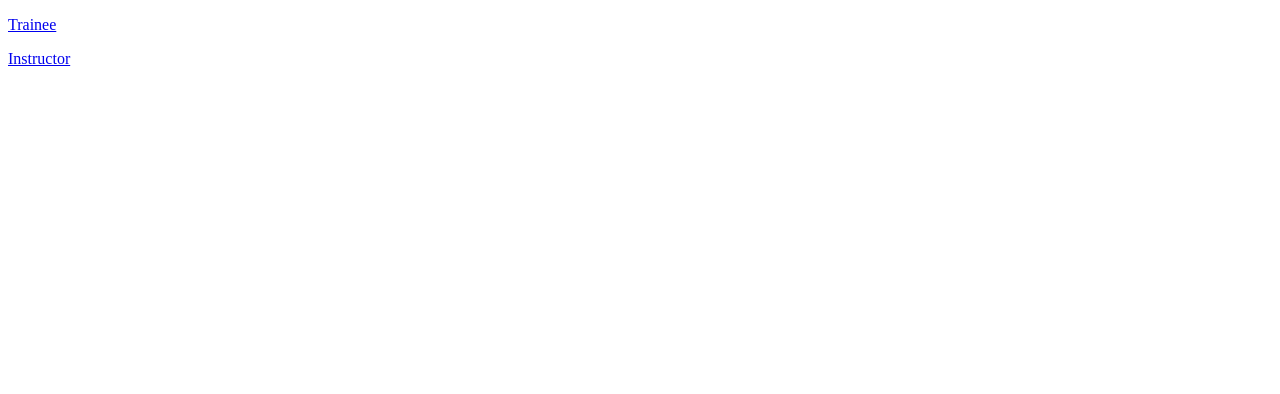
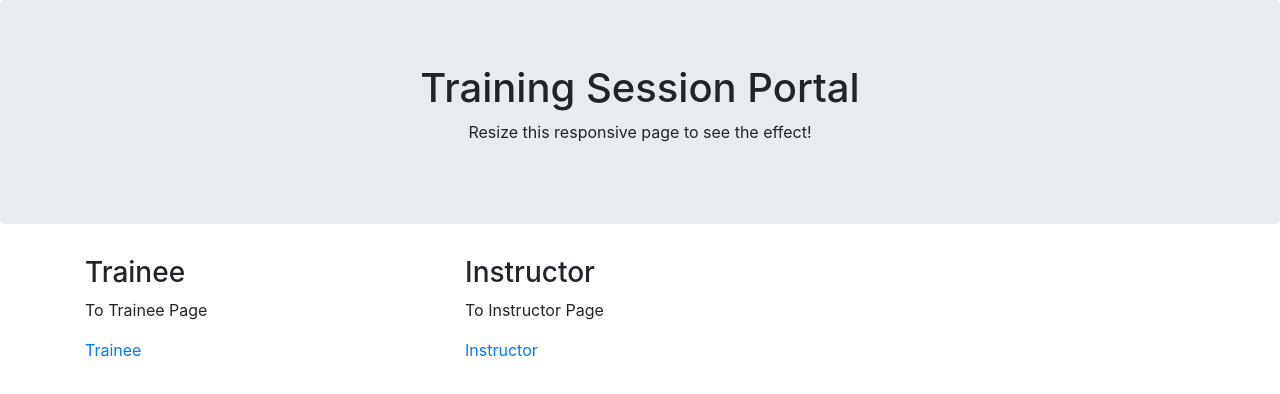
Before and after one commit to tofftermattcirc/demo, a plain HTML site: page public/static/index.html in a window 1280 px wide. Drawn offline with nearby package versions, Linux system fonts and the light colour scheme.

Commit message:
Added new html dependencies and refaced index

```diff
--- a/public/static/index.html
+++ b/public/static/index.html
@@ -1,11 +1,36 @@
 <!DOCTYPE html>
-<html>
-	<head>
-		<meta charset="ISO-8859-1">
-		<title>Insert title here</title>
-	</head>
-	<body>
-		<p><a href="trainee.html">Trainee</a></p>
-		<p><a href="instructor.html">Instructor</a></p>
+<html lang="en">
+<head>
+  <title>Training Portal</title>
+  <meta charset="utf-8">
+  <meta name="viewport" content="width=device-width, initial-scale=1">
+  <link rel="stylesheet" href="https://maxcdn.bootstrapcdn.com/bootstrap/4.0.0/css/bootstrap.min.css">
+  <script src="https://ajax.googleapis.com/ajax/libs/jquery/3.3.1/jquery.min.js"></script>
+  <script src="https://cdnjs.cloudflare.com/ajax/libs/popper.js/1.12.9/umd/popper.min.js"></script>
+  <script src="https://maxcdn.bootstrapcdn.com/bootstrap/4.0.0/js/bootstrap.min.js"></script>
+</head>
+<body>
+
+		<div class="jumbotron text-center">
+				<h1>Training Session Portal</h1>
+				<p>Resize this responsive page to see the effect!</p>
+		</div>
+
+		<div class="container">
+				<div class="row">
+				  <div class="col-sm-4">
+					<h3>Trainee</h3>
+					<p>To Trainee Page</p>
+					<p><a href="trainee.html">Trainee</a></p>
+				  </div>
+				  <div class="col-sm-4">
+					<h3>Instructor</h3>
+					<p>To Instructor Page</p>
+					<p><a href="instructor.html">Instructor</a></p>
+				  </div>
+			  </div>
+
+		<!--<p><a href="trainee.html">Trainee</a></p>
+		<p><a href="instructor.html">Instructor</a></p> -->
 	</body>
 </html>
```
